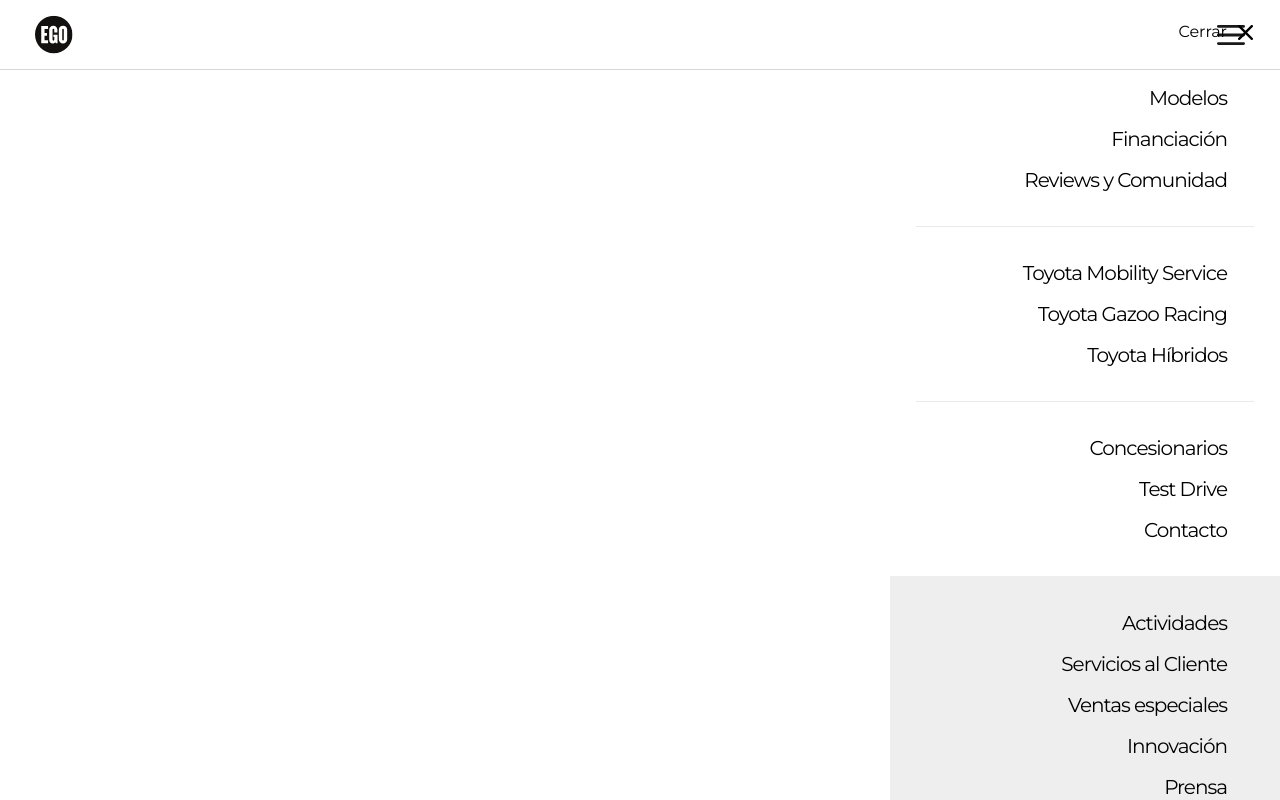
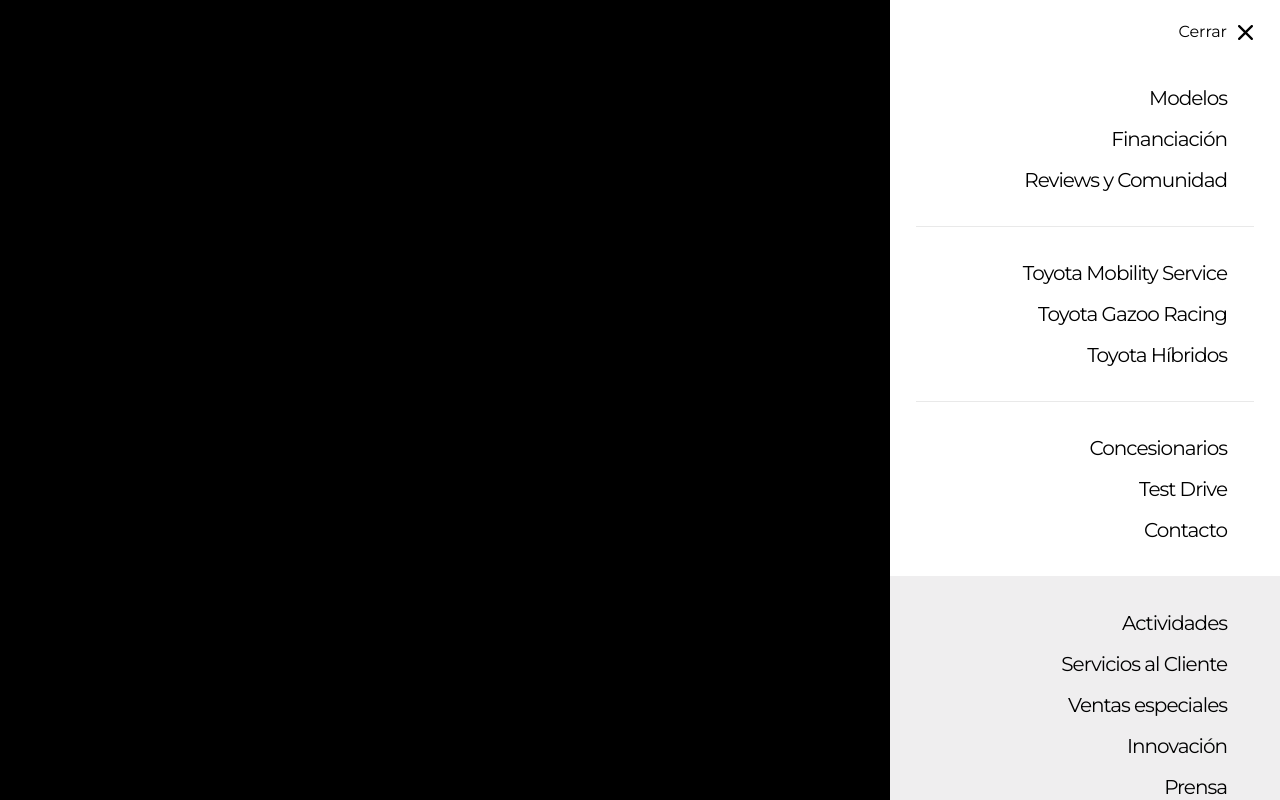
Before and after one commit to agustinvargas/agenciaego_challenge, a Next.js app: page / in a window 1280 px wide. Both pictures are taken after a click on the icon 1231 px from the left and 34 px from the top of the page. Built offline with nearby package versions, Linux system fonts and the light colour scheme.

Commit message:
fix Header component

```diff
--- a/components/Header/Header.js
+++ b/components/Header/Header.js
@@ -7,18 +7,23 @@
   const [openOffCanvas, setOpenOffCanvas] = useState(false);
 
   const handleMenu = () => {
+    document.querySelector('body').classList.toggle('overflow-hidden');
+    document.querySelector('#menu-offcanvas').classList.toggle('hidden');
     setOpenOffCanvas(!openOffCanvas);
-    // document.querySelector('#__next')?.classList?.toggle('backdrop-blur-xl');
   };
 
   return (
-    <>
-      <header className='flex flex-row justify-between items-center p-[16px] lg:px-[35px] lg:py-[16px] h-[70px] border-b-[1px] border-[#d8d8d8] border-solid'>
+    <header>
+      <div
+        id='header'
+        className='flex flex-row justify-between items-center p-[16px] lg:px-[35px] lg:py-[16px] h-[70px] border-b-[1px] border-[#d8d8d8] border-solid'
+      >
         <Logo />
         <MenuHamb handleMenu={handleMenu} />
-      </header>
-      {openOffCanvas && <MenuOffcanvas handleMenu={handleMenu} />}
-    </>
+      </div>
+      <MenuOffcanvas handleMenu={handleMenu} />
+      {/* By default, is showed in DOM (SEO)  */}
+    </header>
   );
 };
 
--- a/components/Icons/Close.js
+++ b/components/Icons/Close.js
@@ -7,6 +7,7 @@
       width='15'
       height='15'
       viewBox='0 0 15 15'
+      className='cursor-pointer'
     >
       <path
         fillRule='evenodd'
--- a/components/Icons/MenuHamb.js
+++ b/components/Icons/MenuHamb.js
@@ -8,6 +8,7 @@
       height='20'
       viewBox='0 0 28 20'
       onClick={handleMenu}
+      className='cursor-pointer'
     >
       <g fill='#191919'>
         <rect width='28' height='2.857' y='17.143' rx='1.429' />
--- a/components/MenuOffcanvas/MenuOffcanvas.js
+++ b/components/MenuOffcanvas/MenuOffcanvas.js
@@ -3,7 +3,11 @@
 import Close from '../Icons/Close';
 const MenuOffcanvas = ({ handleMenu }) => {
   return (
-    <div className='pt-[20px] max-h-screen overflow-auto lg:w-[390px] lg:fixed top-0 right-0 z-50'>
+    <div
+      id='menu-offcanvas'
+      className='bg-[black] hidden h-screen w-[100%] lg:fixed lg:top-0 lg:left-0 z-50'
+    >
+      <div className='pt-[20px] h-screen w-[100%] overflow-auto bg-[white] lg:w-[390px] absolute top-0 right-0 z-50'>
         <div
           onClick={handleMenu}
           className='flex justify-end items-center gap-[11px] px-[27px]'
@@ -45,6 +49,7 @@
           </div>
         </nav>
       </div>
+    </div>
   );
 };
 
```
Lines whose indentation alone changed are shown as unchanged.
